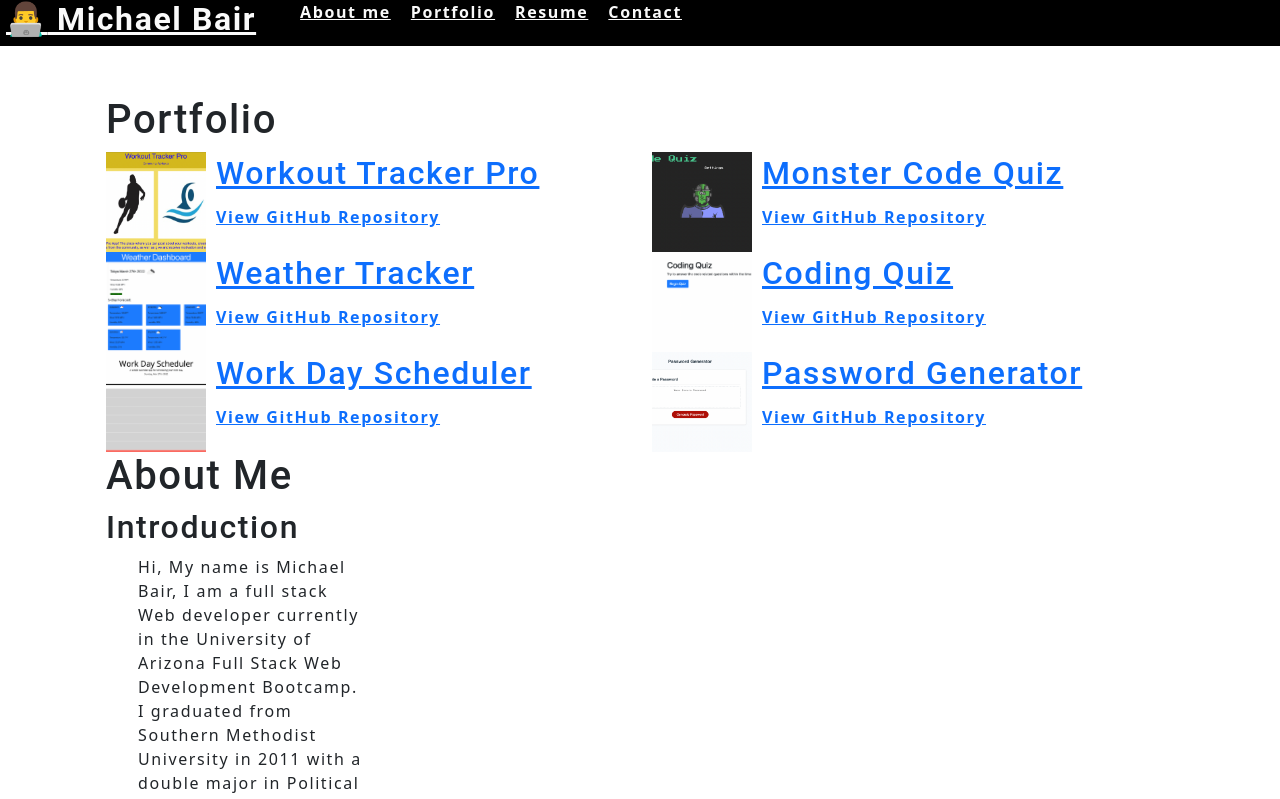
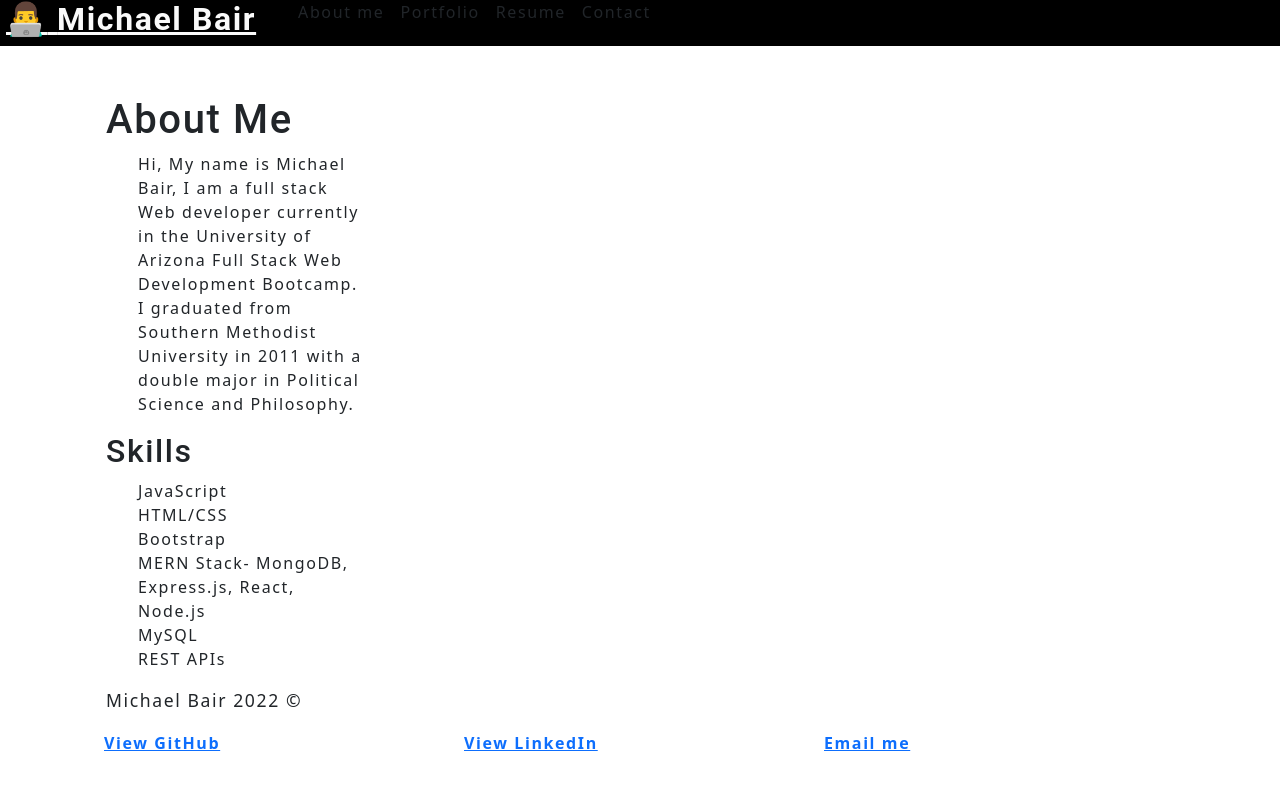
Before and after one commit to mbair87/react-portfolio, a React (Create React App) app: page / in a window 1280 px wide. Shown: the top 799 px of the page. Built offline with nearby package versions, Linux system fonts and the light colour scheme.

Commit message:
got navigation working using conditional rendering, added resume and image

```diff
--- a/src/App.js
+++ b/src/App.js
@@ -1,4 +1,4 @@
-import logo from './logo.svg';
+
 import './App.css';
 import React, { useState } from 'react';
 import Nav from './components/Nav';
@@ -6,27 +6,33 @@ import About from './components/About';
 import ContactForm from './components/Contact';
 import Portfolio from './components/Portfolio';
 import Resume from './components/Resume';
+import Footer from './components/Footer';
 
 function App() {
-  const [contactSelected, setContactSelected] = useState(false);
+  const [currentLink, setCurrentLink] = useState("About");
 
+  function RenderPage(){
+    if(currentLink === "About"){
+      return <About />;
+    }
+    else if(currentLink === "Portfolio"){
+      return <Portfolio />;
+    }
+    else if(currentLink === "Resume"){
+      return <Resume />;
+    }
+    else {
+      return <ContactForm />;
+    }
+  }
   return (
    <div>
-    <Nav
-        contactSelected={contactSelected}
-        setContactSelected={setContactSelected}
-      ></Nav>
+    <Nav currentLink={currentLink} setCurrentLink={setCurrentLink}/>
       <main>
         <div>
-        {!contactSelected ? (
-            <>
-              <Portfolio></Portfolio>
-              <About></About>
-            </>
-          ) : (
-            <ContactForm></ContactForm>
-          )}
+        {RenderPage()}
         </div>
+        <Footer />
       </main>
      </div>
   );
--- a/src/components/About/index.js
+++ b/src/components/About/index.js
@@ -7,7 +7,6 @@ function About() {
             <div className="row">
                 <h1 className="col-12">About Me</h1>
                 <div className="col-12 col-md-6 col-lg-6">
-                    <h2>Introduction</h2>
                     <ul className="col-12 col-md-6 col-lg-6" >
                         <li>
                        Hi, My name is Michael Bair, I am a full stack Web developer currently in the University of Arizona Full Stack Web Development Bootcamp. I graduated from Southern Methodist University in 2011 with a double major in Political Science and Philosophy.
--- a/src/components/Nav/index.js
+++ b/src/components/Nav/index.js
@@ -1,37 +1,40 @@
-import React, { useEffect } from 'react';
-import { capitalizeFirstLetter } from '../../utils/helpers';
+import React from "react";
 
 function Nav(props) {
-  const {
-    contactSelected,
-    setContactSelected
-  } = props;
-
+  const { currentLink, setCurrentLink } = props;
 
   return (
     <header className="flex-row px-1">
       <h2>
         <a data-testid="link" href="/">
-          <span role="img" aria-label="person">👨‍💻</span> Michael Bair
+          <span role="img" aria-label="person">
+            👨‍💻
+          </span>{" "}
+          Michael Bair
         </a>
       </h2>
       <nav>
         <ul className="flex-row">
           <li className="mx-2">
-            <a data-testid="about" href="#about" onClick={() => setContactSelected(false)}>
+             <span onClick={() => setCurrentLink("About")}>
               About me
-            </a>
+            </span>
           </li>
-          <li className={`mx-2 ${contactSelected && 'navActive'}`}>
-            <a data-testid="portfolio" href="#portfolio" onClick={() => setContactSelected(true)}>Portfolio</a>
+          <li className="mx-2">
+              <span onClick={() => setCurrentLink("Portfolio")}>
+              Portfolio
+            </span>
           </li>
-          <li className={`mx-2 ${contactSelected && 'navActive'}`}>
-          <a data-testid="resume" href="#resume" onClick={() => setContactSelected(true)}>Resume</a>
+          <li className="mx-2">
+             <span onClick={() => setCurrentLink("Resume")}>
+              Resume
+            </span>
           </li>
-          <li className={`mx-2 ${contactSelected && 'navActive'}`}>
-          <a data-testid="contact" href="#contact" onClick={() => setContactSelected(true)}>Contact</a>
+          <li className="mx-2">
+             <span onClick={() => setCurrentLink("Contact")}>
+              Contact
+            </span>
           </li>
-
         </ul>
       </nav>
     </header>
--- a/src/components/Resume/index.js
+++ b/src/components/Resume/index.js
@@ -0,0 +1,16 @@
+import React from 'react';
+
+const Resume = () => {
+    return (
+        <div>
+            <div>
+                <h2>Resume</h2>
+            </div>
+            <div>
+                <a href={require("../../assets/Resume.pdf")} download>Download Resume</a>
+            </div>
+            </div>
+    );
+}
+
+export default Resume;
```
Also changed, not shown: 1 other file (tests, documents, lock files or other folders).
